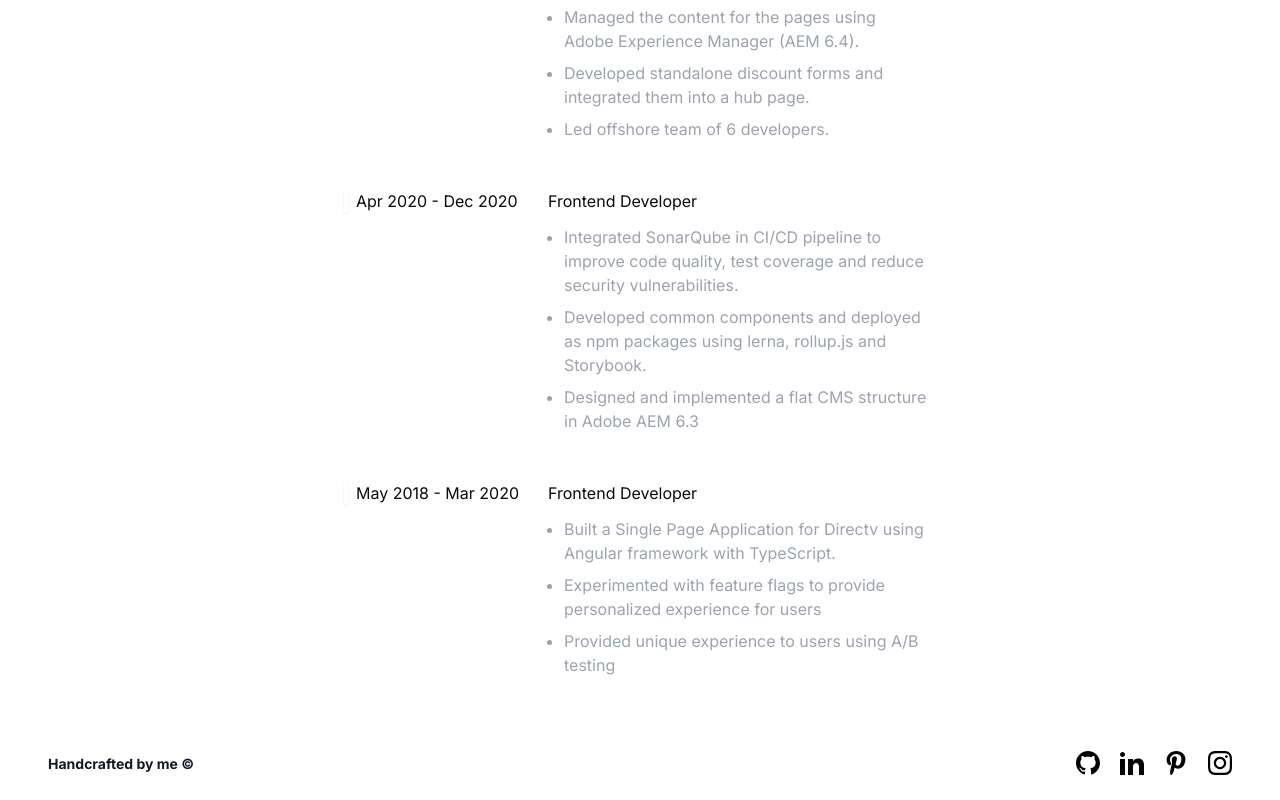
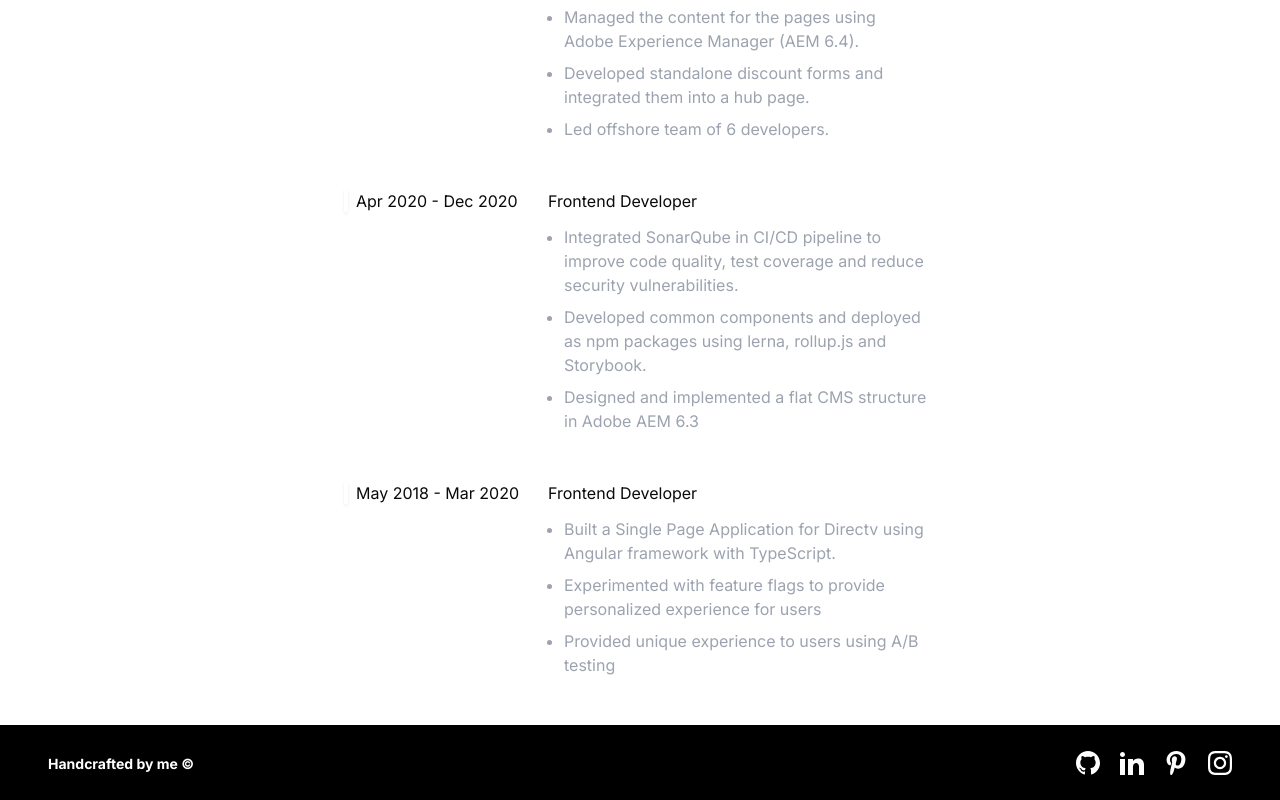
Before and after one commit to anand-radha-krishnan/anand-portfolio, a Next.js app: page /profile in a window 1280 px wide. Shown: the part 635-1435 px from the top of the page. Built offline with nearby package versions, Linux system fonts and the light colour scheme.

Commit message:
updating footer bg for themes

```diff
--- a/src/components/Footer.tsx
+++ b/src/components/Footer.tsx
@@ -1,15 +1,20 @@
+"use client";
+import { useTheme } from "next-themes";
+
 export default function Footer() {
+  const { theme } = useTheme();
+  const fillColor = theme === "dark" ? "#000" : "#fff";
   return (
-    <footer className="md:h-[75px] h-[100px] bg-white md:flex md:justify-between  items-center">
+    <footer className="md:h-[75px] h-[100px] dark:bg-white bg-black md:flex md:justify-between items-center">
       <div className="px-12 md:pt-0 pt-4 text-center">
-        <span className="text-sm font-bold text-gray-900">
+        <span className="text-sm font-bold dark:text-gray-900 text-white">
           Handcrafted by me ©
         </span>
       </div>
       <div className="flex mt-4 md:mt-0 space-x-5 px-12 justify-center">
         <a
           href="https://github.com/anand-radha-krishnan"
-          className="text-gray-400 hover:text-gray-900"
+          className="dark:text-gray-400 text-white hover:text-gray-900"
           target="_blank"
         >
           <svg
@@ -17,6 +22,7 @@ export default function Footer() {
             width="24"
             height="24"
             viewBox="0 0 24 24"
+            fill={fillColor}
           >
             <path d="M12 0c-6.626 0-12 5.373-12 12 0 5.302 3.438 9.8 8.207 11.387.599.111.793-.261.793-.577v-2.234c-3.338.726-4.033-1.416-4.033-1.416-.546-1.387-1.333-1.756-1.333-1.756-1.089-.745.083-.729.083-.729 1.205.084 1.839 1.237 1.839 1.237 1.07 1.834 2.807 1.304 3.492.997.107-.775.418-1.305.762-1.604-2.665-.305-5.467-1.334-5.467-5.931 0-1.311.469-2.381 1.236-3.221-.124-.303-.535-1.524.117-3.176 0 0 1.008-.322 3.301 1.23.957-.266 1.983-.399 3.003-.404 1.02.005 2.047.138 3.006.404 2.291-1.552 3.297-1.23 3.297-1.23.653 1.653.242 2.874.118 3.176.77.84 1.235 1.911 1.235 3.221 0 4.609-2.807 5.624-5.479 5.921.43.372.823 1.102.823 2.222v3.293c0 .319.192.694.801.576 4.765-1.589 8.199-6.086 8.199-11.386 0-6.627-5.373-12-12-12z" />
           </svg>
@@ -32,6 +38,7 @@ export default function Footer() {
             width="24"
             height="24"
             viewBox="0 0 24 24"
+            fill={fillColor}
           >
             <path d="M4.98 3.5c0 1.381-1.11 2.5-2.48 2.5s-2.48-1.119-2.48-2.5c0-1.38 1.11-2.5 2.48-2.5s2.48 1.12 2.48 2.5zm.02 4.5h-5v16h5v-16zm7.982 0h-4.968v16h4.969v-8.399c0-4.67 6.029-5.052 6.029 0v8.399h4.988v-10.131c0-7.88-8.922-7.593-11.018-3.714v-2.155z" />
           </svg>
@@ -47,6 +54,7 @@ export default function Footer() {
             width="24"
             xmlns="http://www.w3.org/2000/svg"
             viewBox="0 0 511.998 511.998"
+            fill={fillColor}
           >
             <path d="M405.017 52.467C369.774 18.634 321.001 0 267.684 0C186.24 0 136.148 33.385 108.468 61.39 c-34.114 34.513-53.675 80.34-53.675 125.732c0 56.993 23.839 100.737 63.76 117.011c2.68 1.098 5.377 1.651 8.021 1.651 c8.422 0 15.095-5.511 17.407-14.35c1.348-5.071 4.47-17.582 5.828-23.013c2.906-10.725 0.558-15.884-5.78-23.353 c-11.546-13.662-16.923-29.817-16.923-50.842c0-62.451 46.502-128.823 132.689-128.823c68.386 0 110.866 38.868 110.866 101.434 c0 39.482-8.504 76.046-23.951 102.961c-10.734 18.702-29.609 40.995-58.585 40.995c-12.53 0-23.786-5.147-30.888-14.121 c-6.709-8.483-8.921-19.441-6.222-30.862c3.048-12.904 7.205-26.364 11.228-39.376c7.337-23.766 14.273-46.213 14.273-64.122 c0-30.632-18.832-51.215-46.857-51.215c-35.616 0-63.519 36.174-63.519 82.354c0 22.648 6.019 39.588 8.744 46.092 c-4.487 19.01-31.153 132.03-36.211 153.342c-2.925 12.441-20.543 110.705 8.618 118.54c32.764 8.803 62.051-86.899 65.032-97.713 c2.416-8.795 10.869-42.052 16.049-62.495c15.817 15.235 41.284 25.535 66.064 25.535c46.715 0 88.727-21.022 118.298-59.189 c28.679-37.02 44.474-88.618 44.474-145.282C457.206 127.983 438.182 84.311 405.017 52.467z"></path>{" "}
           </svg>
@@ -62,6 +70,7 @@ export default function Footer() {
             width="24"
             height="24"
             viewBox="0 0 24 24"
+            fill={fillColor}
           >
             <path d="M12 2.163c3.204 0 3.584.012 4.85.07 3.252.148 4.771 1.691 4.919 4.919.058 1.265.069 1.645.069 4.849 0 3.205-.012 3.584-.069 4.849-.149 3.225-1.664 4.771-4.919 4.919-1.266.058-1.644.07-4.85.07-3.204 0-3.584-.012-4.849-.07-3.26-.149-4.771-1.699-4.919-4.92-.058-1.265-.07-1.644-.07-4.849 0-3.204.013-3.583.07-4.849.149-3.227 1.664-4.771 4.919-4.919 1.266-.057 1.645-.069 4.849-.069zm0-2.163c-3.259 0-3.667.014-4.947.072-4.358.2-6.78 2.618-6.98 6.98-.059 1.281-.073 1.689-.073 4.948 0 3.259.014 3.668.072 4.948.2 4.358 2.618 6.78 6.98 6.98 1.281.058 1.689.072 4.948.072 3.259 0 3.668-.014 4.948-.072 4.354-.2 6.782-2.618 6.979-6.98.059-1.28.073-1.689.073-4.948 0-3.259-.014-3.667-.072-4.947-.196-4.354-2.617-6.78-6.979-6.98-1.281-.059-1.69-.073-4.949-.073zm0 5.838c-3.403 0-6.162 2.759-6.162 6.162s2.759 6.163 6.162 6.163 6.162-2.759 6.162-6.163c0-3.403-2.759-6.162-6.162-6.162zm0 10.162c-2.209 0-4-1.79-4-4 0-2.209 1.791-4 4-4s4 1.791 4 4c0 2.21-1.791 4-4 4zm6.406-11.845c-.796 0-1.441.645-1.441 1.44s.645 1.44 1.441 1.44c.795 0 1.439-.645 1.439-1.44s-.644-1.44-1.439-1.44z" />
           </svg>
--- a/src/components/Header.tsx
+++ b/src/components/Header.tsx
@@ -5,7 +5,7 @@ import Image from "next/image";
 import { usePathname } from "next/navigation";
 import { useTheme } from "next-themes";
 import { useState, useEffect } from "react";
-import { Moon, MoonIcon, Sun } from "lucide-react";
+import { Moon, Sun } from "lucide-react";
 
 import {
   NavigationMenu,
```
